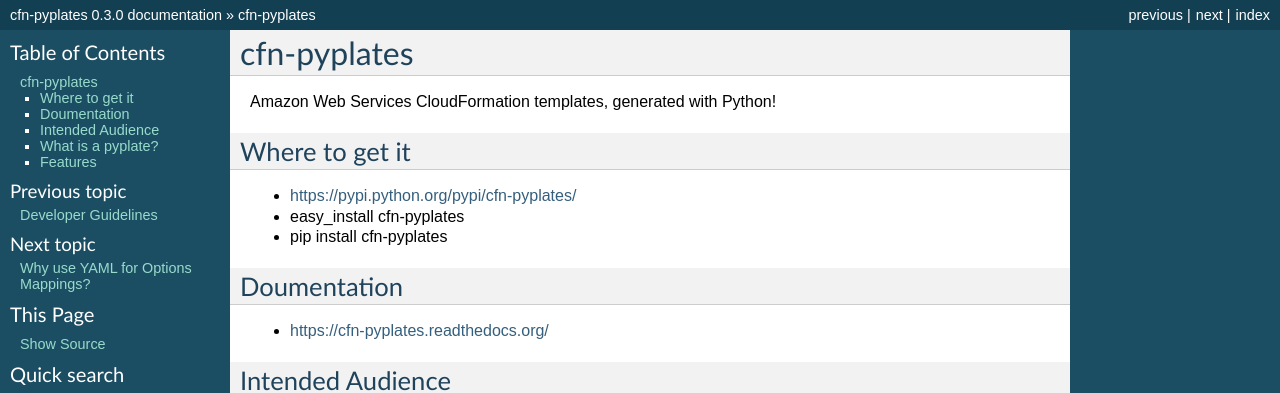
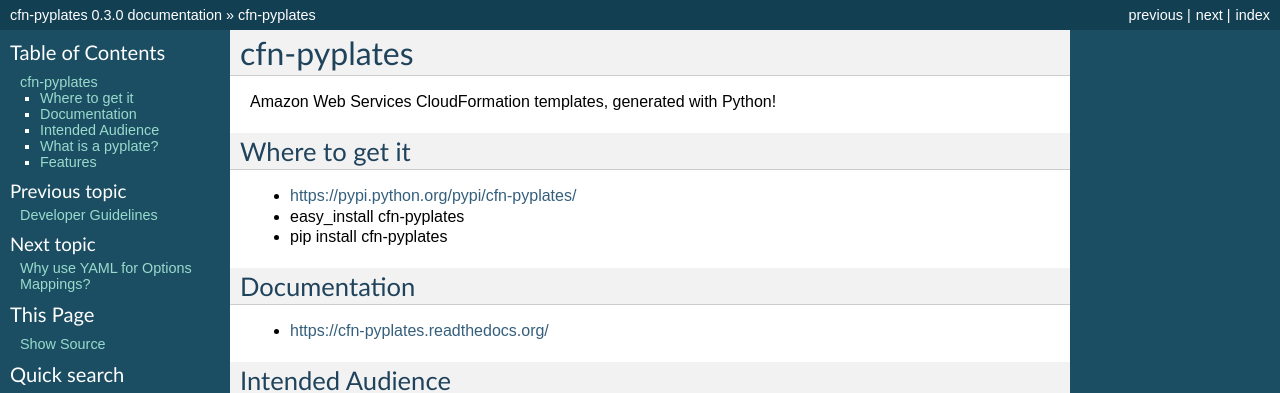
Before and after one commit to tehsmyers/cfn-pyplates, a Sphinx documentation site: the page built from docs/source/intro.rst, in a window 1280 px wide. Shown: the top 393 px of the page. Built offline with Sphinx 7.4.7, drawn with Linux system fonts in a browser that asks for light colours; the version number is read from the project's files by our own code.

Commit message:
s/Doumentation/Documentation

```diff
--- a/README.rst
+++ b/README.rst
@@ -19,8 +19,8 @@
 - easy_install cfn-pyplates
 - pip install cfn-pyplates
 
-Doumentation
-============
+Documentation
+=============
 
 - https://cfn-pyplates.readthedocs.org/
 
--- a/docs/source/intro.rst
+++ b/docs/source/intro.rst
@@ -12,8 +12,8 @@
 - easy_install cfn-pyplates
 - pip install cfn-pyplates
 
-Doumentation
-============
+Documentation
+=============
 
 - https://cfn-pyplates.readthedocs.org/
 
```
